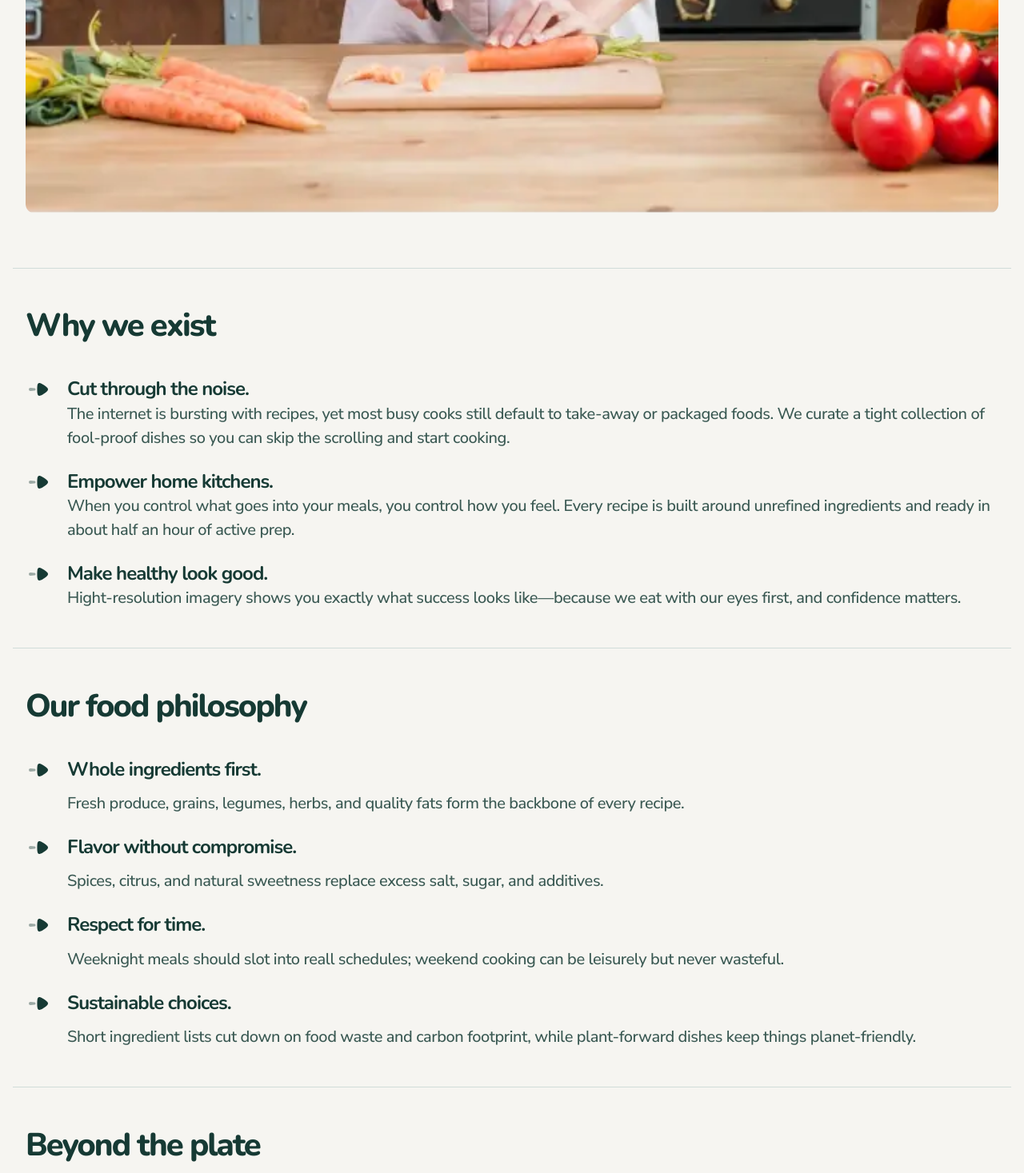
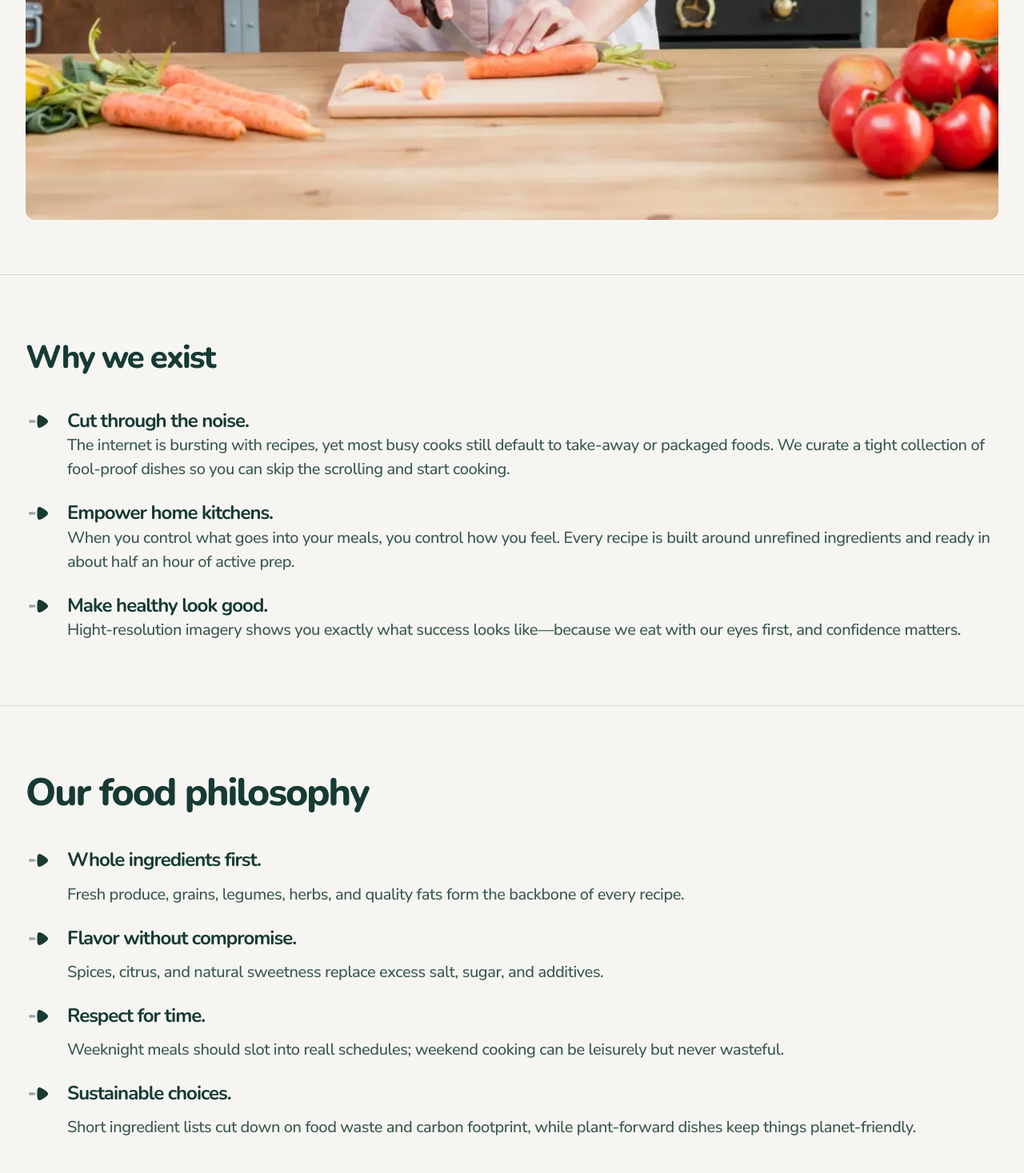
Before and after one commit to maishamir/recipe-finder, a React (Vite) app: page /about in a window 1280 px wide. Shown: the part 1330-2797 px from the top of the page at 80% size. Built offline with nearby package versions, Linux system fonts and the light colour scheme.

Commit message:
style abobut page for tablet

```diff
--- /dev/null
+++ b/src/components/ReadyCTA/ReadyCTA.jsx
@@ -0,0 +1,18 @@
+import React from 'react'
+import { useNavigate } from 'react-router'
+import "./ReadyCTA.scss"
+
+function ReadyCTA() {
+
+    const navigate = useNavigate();
+
+    return (
+        <section className="ready-cta">
+            <h2 className='ready-cta-title'>Ready to cook smarter?</h2>
+            <p className='ready-cta-desc'>Hit the button, pick a recipe, and get dinner on the table&mdash;fast.</p>
+            <button className='ready-cta-btn' onClick={() => navigate("/recipes")}>Browse recipes</button>
+        </section>
+    )
+}
+
+export default ReadyCTA
--- /dev/null
+++ b/src/components/ReadyCTA/ReadyCTA.scss
@@ -0,0 +1,84 @@
+@use "../../styles/partials/mixins" as *;
+@use "../../styles/partials/typography" as *;
+@use "../../styles/partials/variables" as *;
+
+.ready-cta {
+    background-color: $neutral200;
+    padding: 4rem 1rem;
+    text-align: center;
+    border-radius: 1rem;
+    margin-top: 1rem;
+
+    @include tablet {
+        position: relative;
+        overflow: hidden;
+        margin-top: 2rem;
+
+        &::before {
+            position: absolute;
+            content: "";
+            height: 10rem;
+            width: 10rem;
+            top: -3rem;
+            right: -1rem;
+            background-image: url("/assets/images/pattern-knife.svg");
+            background-size: cover;
+            // z-index: 0;
+        }
+
+        &::after {
+            position: absolute;
+            content: "";
+            height: 10rem;
+            width: 10rem;
+            bottom: -0.5rem;
+            left: 0;
+            background-image: url("/assets/images/pattern-fork.svg");
+            background-size: contain;
+            background-repeat: no-repeat;
+            left: -1rem;
+
+        }
+
+    }
+
+
+    &-title {
+        @include tp2;
+        margin-bottom: 0.75rem;
+
+        @include tablet {
+            @include tp2-tab;
+            position: relative;
+            z-index: 2;
+        }
+    }
+
+    &-desc {
+        @include tp6;
+        margin-bottom: 2rem;
+
+        @include tablet {
+            position: relative;
+            z-index: 2;
+        }
+    }
+
+    &-btn {
+        background-color: $neutral900;
+        padding: 1rem 1.5rem;
+        font-family: 'Nunito', sans-serif;
+        font-weight: bold;
+        font-size: 1.125rem;
+        line-height: 140%;
+        color: white;
+        border: none;
+        border-radius: 0.625rem;
+
+
+        @include tablet {
+            position: relative;
+            z-index: 2;
+        }
+    }
+}
--- a/src/pages/About/About.jsx
+++ b/src/pages/About/About.jsx
@@ -1,8 +1,12 @@
 import React from 'react'
 import heroImg from "/assets/images/image-about-our-mission-small.webp";
+import heroImgLg from "/assets/images/image-about-our-mission-large.webp";
 import beyondImg from '/assets/images/image-about-beyond-the-plate-small.webp';
 import "./About.scss"
+import beyondImgLg from '/assets/images/image-about-beyond-the-plate-large.webp';
+import "./About.scss"
 import { useNavigate } from 'react-router';
+import ReadyCTA from '../../components/ReadyCTA/ReadyCTA';
 function About() {
 
     const navigate = useNavigate();
@@ -18,7 +22,10 @@ function About() {
                     <p className="about__hero-text">We showcase quick, whole-food dishes that anyone can muster&mdash;no fancy equipment, no ultra-processed shortcuts&mdash;just honest ingredients and straightforward steps.</p>
                 </div>
 
-                <img className="about__hero-img" src={heroImg} alt="" />
+                <picture>
+                    <source media="(min-width: 600px)" srcset={heroImgLg} />
+                    <img className="about__hero-img" src={heroImg} alt="" />
+                </picture>
             </section>
 
             <section className="about__why">
@@ -68,14 +75,19 @@ function About() {
                     <li className="about__beyondPlate-item">Reduce reliance on single-use packaging and delivery waste.</li>
                     <li className="about__beyondPlate-item">Spark curiosity about seasonal produce and local agriculture.</li>
                 </ul>
-                <img className="about__beyondPlate-img" src={beyondImg} alt="" />
+                <picture>
+                    <source media="(min-width: 600px )" srcset={beyondImgLg} />
+                    <img className="about__beyondPlate-img" src={beyondImg} alt="" />
+                </picture>
             </section>
 
-            <section className="about__cta">
+            {/* <section className="about__cta">
                 <h2 className="about__cta-title">Ready to cook smarter?</h2>
                 <p className="about__cta-text">Hit the button, pick a recipe, and get dinner on the table&mdash;fast.</p>
                 <button className="about__cta-btn" onClick={() => navigate("/recipes")}>Browse recipes</button>
-            </section>
+            </section> */}
+
+            <ReadyCTA />
         </div>
     )
 }
--- a/src/pages/About/About.scss
+++ b/src/pages/About/About.scss
@@ -1,5 +1,6 @@
 @use "../../styles/partials/typography" as *;
 @use "../../styles/partials/variables" as *;
+@use "../../styles/partials/mixins" as *;
 
 .about {
     &__hero {
@@ -17,6 +18,10 @@
         &-title {
             @include tp2;
             margin-bottom: 1.5rem;
+
+            @include tablet {
+                @include tp2-tab;
+            }
         }
 
         &-text {
@@ -37,25 +42,29 @@
         padding: 3rem 0;
         position: relative;
 
+        @include tablet {
+            padding: 5rem 0;
+        }
+
         &::before {
+
             content: "";
-            height: 1px;
             top: 0;
             position: absolute;
+            height: 1px;
             background-color: $neutral300;
-            width: calc(100% + 2rem);
-            left: -1rem;
-
+            left: -2rem;
+            right: -2rem;
         }
 
         &::after {
             content: "";
+            bottom: 0;
+            position: absolute;
+            height: 1px;
             background-color: $neutral300;
-            height: 1px;
-            width: calc(100% + 2rem);
-            position: absolute;
-            bottom: 0;
-            left: -1rem;
+            left: -2rem;
+            right: -2rem;
         }
 
 
@@ -109,9 +118,17 @@
         padding: 3rem 0;
         position: relative;
 
+        @include tablet {
+            padding: 5rem 0
+        }
+
         &-title {
             @include tp2;
             margin-bottom: 2.5rem;
+
+            @include tablet {
+                @include tp2-tab;
+            }
         }
 
         &-list {
@@ -153,12 +170,12 @@
 
         &::after {
             content: "";
+            bottom: 0;
+            position: absolute;
+            height: 1px;
             background-color: $neutral300;
-            height: 1px;
-            width: calc(100% + 2rem);
-            position: absolute;
-            bottom: 0;
-            left: -1rem;
+            left: -2rem;
+            right: -2rem;
         }
     }
 
@@ -167,7 +184,11 @@
 
         &-title {
             @include tp2;
-            margin-bottom: 1.25rem
+            margin-bottom: 1.25rem;
+
+            @include tablet {
+                @include tp2-tab;
+            }
         }
 
         &-text {
@@ -184,35 +205,6 @@
             margin-top: 2rem;
             width: 100%;
             border-radius: 0.75rem;
-        }
-    }
-
-    &__cta {
-        background-color: $neutral200;
-        padding: 3rem 1rem;
-        border-radius: 1rem;
-        text-align: center;
-
-        &-title {
-            @include tp2;
-            margin-bottom: 0.75rem
-        }
-
-        &-text {
-            @include tp6;
-            margin-bottom: 2rem;
-        }
-
-        &-btn {
-            padding: 0.625rem;
-            border-radius: 0.625rem;
-            background-color: $neutral900;
-            color: white;
-            font-family: 'Nunito', sans-serif;
-            font-weight: bold;
-            font-size: 1.125rem;
-            line-height: 140%;
-            border: none;
 
         }
     }
--- a/src/pages/Home/Home.jsx
+++ b/src/pages/Home/Home.jsx
@@ -9,6 +9,7 @@ import realLifeImgTablet from "/assets/images/image-home-real-life-large.webp";
 import "./Home.scss";
 import squiggle from "/assets/images/pattern-squiggle-1.svg";
 import { useNavigate } from 'react-router';
+import ReadyCTA from '../../components/ReadyCTA/ReadyCTA';
 
 function Home() {
 
@@ -78,11 +79,7 @@ function Home() {
                 </picture>
             </section>
 
-            <section className="home__cta">
-                <h2 className='home__cta-title'>Ready to cook smarter?</h2>
-                <p className='home__cta-desc'>Hit the button, pick a recipe, and get dinner on the table&mdash;fast.</p>
-                <button className='home__cta-btn'>Browse recipes</button>
-            </section>
+            <ReadyCTA />
         </div>
     )
 }
```
Also changed, not shown: src/pages/Home/Home.scss (+0 -81 lines).
